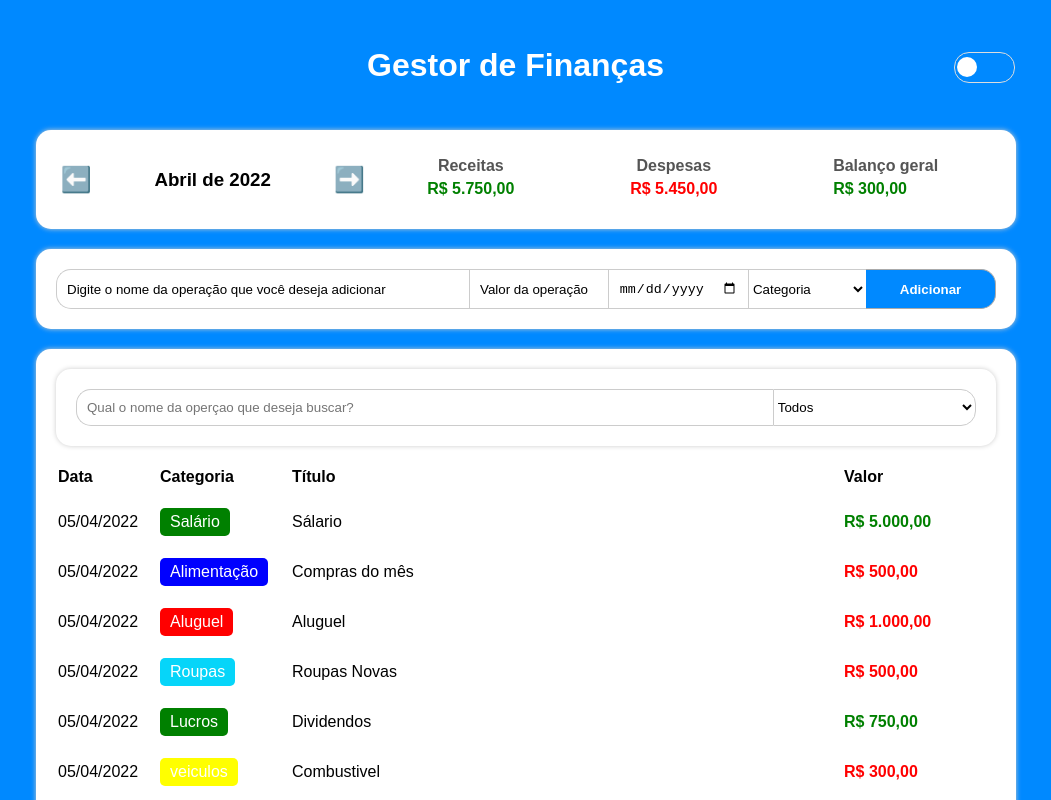
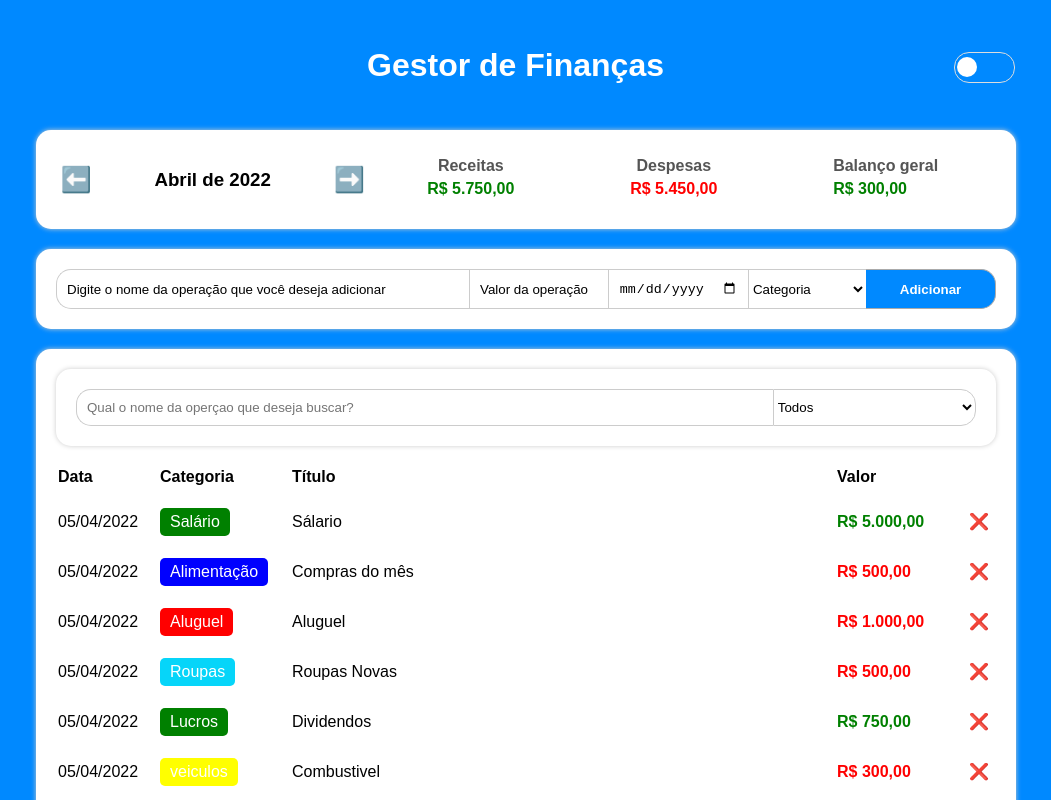
Before and after one commit to LeoNzZ7/FinancesManager, a React (Create React App) app: page / in a window 1280 px wide. Shown: the top 800 px of the page, without its empty margins (114-1165 px from the left). Built offline with nearby package versions, Linux system fonts and the light colour scheme.

Commit message:
adicionado a  opção de deletar item

```diff
--- a/src/App.tsx
+++ b/src/App.tsx
@@ -46,7 +46,7 @@ export const App = () => {
         } else {
           incomeCount += filteredList[i].value;
         }
-      } else if (searchItem.category === '' && searchItem.category === '') {
+      } else if (searchItem.category === '' && searchItem.title === '') {
         if (categories[filteredList[i].category].expense) {
           expenseCount += filteredList[i].value;
         } else {
@@ -70,6 +70,16 @@ export const App = () => {
     setList(newList)
   };
 
+  const handleDeleteItem = (title: string) => {
+
+    let newlist: Item[] = list.filter((item: Item) => {
+      if (item.title != title)
+        return item;
+    });
+
+    setList(newlist);
+  }
+
   return (
     <c.Container theme={theme}>
       <c.Header theme={theme}>
@@ -81,7 +91,7 @@ export const App = () => {
       <c.Body>
         <InfoArea income={income} expense={expense} onMonthChange={handleMonthChange} currentMonth={currentMonth} />
         <InputArea onAdd={handleAddItem} />
-        <TableArea list={filteredList} />
+        <TableArea deleteItem={handleDeleteItem} list={filteredList} />
       </c.Body>
     </c.Container>
   )
--- a/src/components/inputArea/index.tsx
+++ b/src/components/inputArea/index.tsx
@@ -22,7 +22,9 @@ export const InputArea = ({onAdd}: Props) => {
             title: title,
             value: parseInt(value)
         }
-
+        setCategory('');
+        setTitle('');
+        setDate('');
         onAdd(newItem);
     }
 
--- a/src/components/tableArea/index.tsx
+++ b/src/components/tableArea/index.tsx
@@ -8,9 +8,10 @@ import { setTitle, setCategory } from '../../redux/reducers/searchReducer';
 
 type Props = {
     list: Item[];
+    deleteItem: (str: string) => void;
 }
 
-export const TableArea = ({list}: Props ) => {
+export const TableArea = ({ list, deleteItem }: Props ) => {
     const searchItem = useAppSelector(state => state.searchItem);
     const theme = useAppSelector(state => state.theme)
     const dispatch = useDispatch();
@@ -46,13 +47,14 @@ export const TableArea = ({list}: Props ) => {
                         <c.TableHeadColumn width={100} >Data</c.TableHeadColumn>
                         <c.TableHeadColumn width={130} >Categoria</c.TableHeadColumn>
                         <c.TableHeadColumn>Título</c.TableHeadColumn>
-                        <c.TableHeadColumn width={150} >Valor</c.TableHeadColumn>
+                        <c.TableHeadColumn width={130}>Valor</c.TableHeadColumn>
+                        <c.TableHeadColumn width={25}></c.TableHeadColumn>
                     </tr>
                 </thead>
                 <tbody>
                     {list &&
                     list.map((item, index) => (
-                        <TableItem key={index} item={item} />
+                        <TableItem handleDeleteItem={deleteItem} key={index} item={item} />
                     ))}
                 </tbody>
             </c.Table>
--- a/src/components/tableItem/index.tsx
+++ b/src/components/tableItem/index.tsx
@@ -6,9 +6,10 @@ import { useAppSelector } from '../../redux/hooks/useAppSelector';
 
 type Props = {
     item: Item;
+    handleDeleteItem: (str: string) => void;
 }
 
-export const TableItem = ({ item }: Props) => {
+export const TableItem = ({ item, handleDeleteItem }: Props) => {
     const searchItem = useAppSelector(state => state.searchItem);
 
     const formatedValue = (value: number) => {
@@ -16,6 +17,10 @@ export const TableItem = ({ item }: Props) => {
         let formatValue = parseFloat(fixedValue);
         return formatValue.toLocaleString('pt-br',{style: 'currency', currency: 'BRL'});
     }
+
+    const deleteItem = ({title} : Item) => {
+        handleDeleteItem(title);
+    };
 
     return (
         <>
@@ -33,6 +38,9 @@ export const TableItem = ({ item }: Props) => {
                         {formatedValue(item.value)}
                     </c.Value>
                 </c.TableColumn>
+                <c.TableColumn>
+                    <div onClick={() => deleteItem(item)} className='removeItem'>❌</div>
+                </c.TableColumn>
             </c.TableLine>
         } {item.title === searchItem.title && searchItem.category.length === 0 &&
             <c.TableLine>
@@ -47,6 +55,9 @@ export const TableItem = ({ item }: Props) => {
                     <c.Value color={categories[item.category].expense ? '#ff0000' : '#008000'}>
                         {formatedValue(item.value)}
                     </c.Value>
+                </c.TableColumn>
+                <c.TableColumn>
+                    <div onClick={() => deleteItem(item)} className='removeItem'>❌</div>
                 </c.TableColumn>
             </c.TableLine>
         } {searchItem.category === item.category && searchItem.title.length === 0 &&
@@ -63,6 +74,9 @@ export const TableItem = ({ item }: Props) => {
                         {formatedValue(item.value)}
                     </c.Value>
                 </c.TableColumn>
+                <c.TableColumn>
+                    <div onClick={() => deleteItem(item)} className='removeItem'>❌</div>
+                </c.TableColumn>
             </c.TableLine>
         } {searchItem.category === item.category && searchItem.title === item.title &&
             <c.TableLine>
@@ -78,6 +92,9 @@ export const TableItem = ({ item }: Props) => {
                         {formatedValue(item.value)}
                     </c.Value>
                 </c.TableColumn>
+                <c.TableColumn>
+                    <div onClick={() => deleteItem(item)} className='removeItem'>❌</div>
+                </c.TableColumn>
             </c.TableLine>
             }
         </>
--- a/src/components/tableItem/styles.ts
+++ b/src/components/tableItem/styles.ts
@@ -6,6 +6,11 @@ export const TableLine = styled.tr`
 
 export const TableColumn = styled.td`
     padding: 10px 0px;
+
+    .removeItem {
+        width: 21px;
+        cursor: pointer;
+    }
 `;
 
 export const Category = styled.div<{color: string}>`
```
